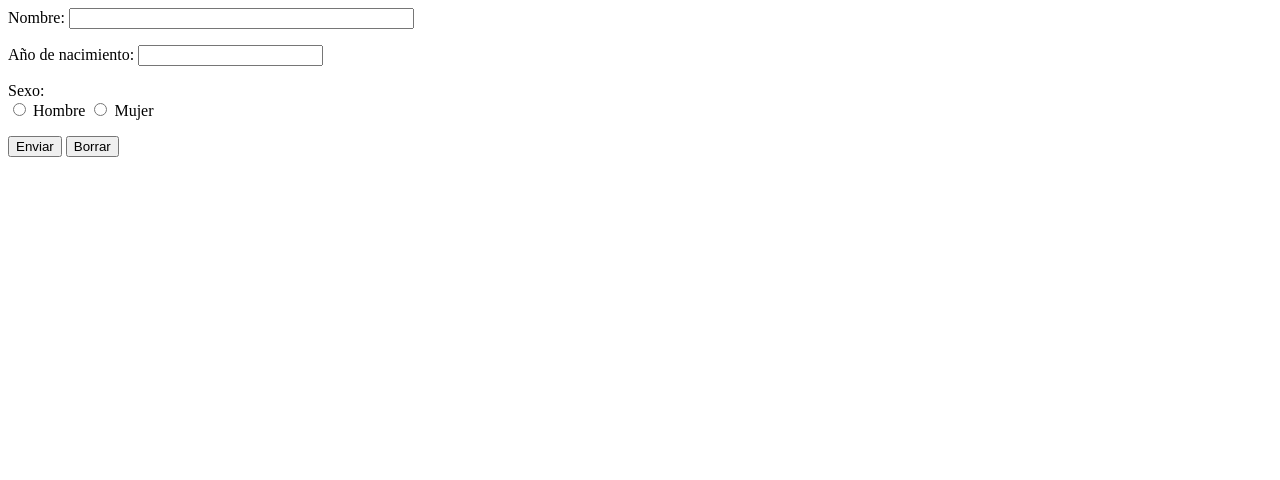
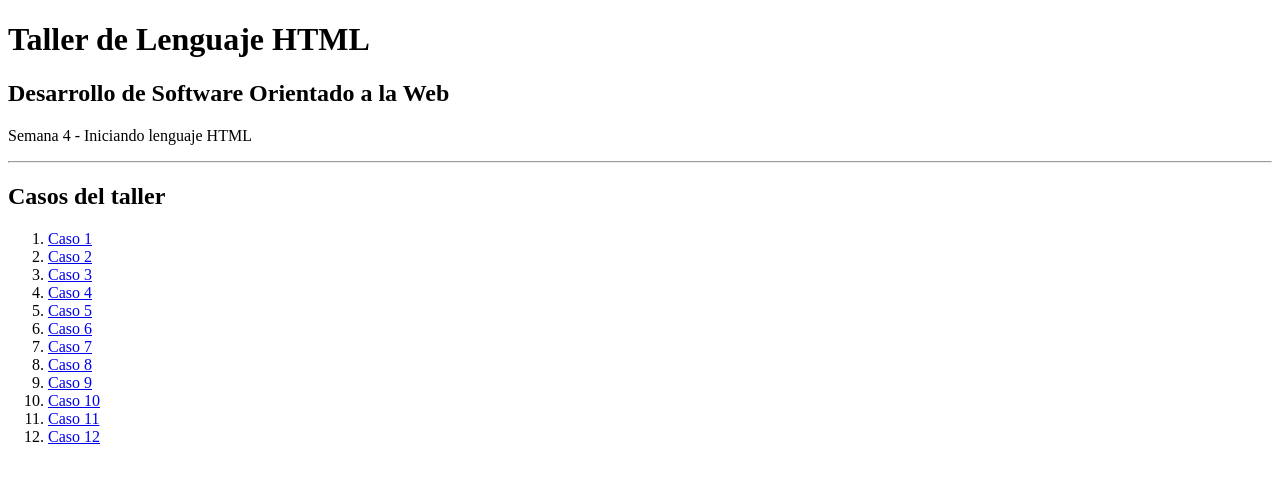
Before and after one commit to kaparepennn/taller-html-semana-4, a plain HTML site: page index.html in a window 1280 px wide. Drawn offline with Linux system fonts and the light colour scheme.

Commit message:
Convert form to complete HTML structure
Replaced old form with structured HTML document.

```diff
--- a/index.html
+++ b/index.html
@@ -1,12 +1,36 @@
-<form action="ejemplo.php" method="get">
-  <p>Nombre: <input type="text" name="nombre" size="40"></p>
-  <p>Año de nacimiento: <input type="number" name="nacido" min="1900"></p>
-  <p>Sexo:<br>
-    <input type="radio" name="hm" value="h"> Hombre
-    <input type="radio" name="hm" value="m"> Mujer
-  </p>
-  <p>
-    <input type="submit" value="Enviar">
-    <input type="reset" value="Borrar">
-  </p>
-</form>
+<!DOCTYPE html>
+<html lang="es">
+<head>
+    <meta charset="UTF-8">
+    <title>Taller HTML - Semana 4</title>
+</head>
+
+<body>
+
+    <h1>Taller de Lenguaje HTML</h1>
+
+    <h2>Desarrollo de Software Orientado a la Web</h2>
+
+    <p>Semana 4 - Iniciando lenguaje HTML</p>
+
+    <hr>
+
+    <h2>Casos del taller</h2>
+
+    <ol>
+        <li><a href="caso1.html">Caso 1</a></li>
+        <li><a href="caso2.html">Caso 2</a></li>
+        <li><a href="caso3.html">Caso 3</a></li>
+        <li><a href="caso4.html">Caso 4</a></li>
+        <li><a href="caso5.html">Caso 5</a></li>
+        <li><a href="caso6.html">Caso 6</a></li>
+        <li><a href="caso7.html">Caso 7</a></li>
+        <li><a href="caso8.html">Caso 8</a></li>
+        <li><a href="caso9.html">Caso 9</a></li>
+        <li><a href="caso10.html">Caso 10</a></li>
+        <li><a href="caso11.html">Caso 11</a></li>
+        <li><a href="caso12.html">Caso 12</a></li>
+    </ol>
+
+</body>
+</html>
```
